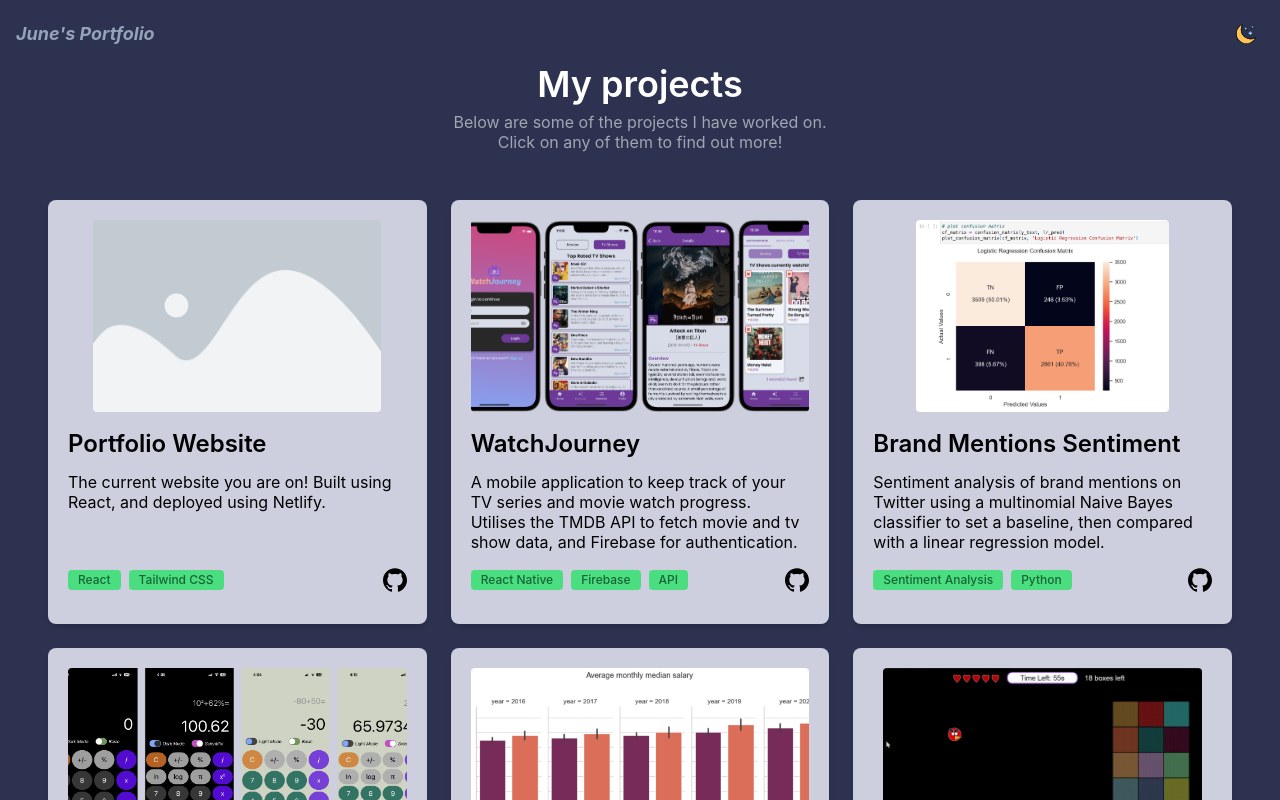
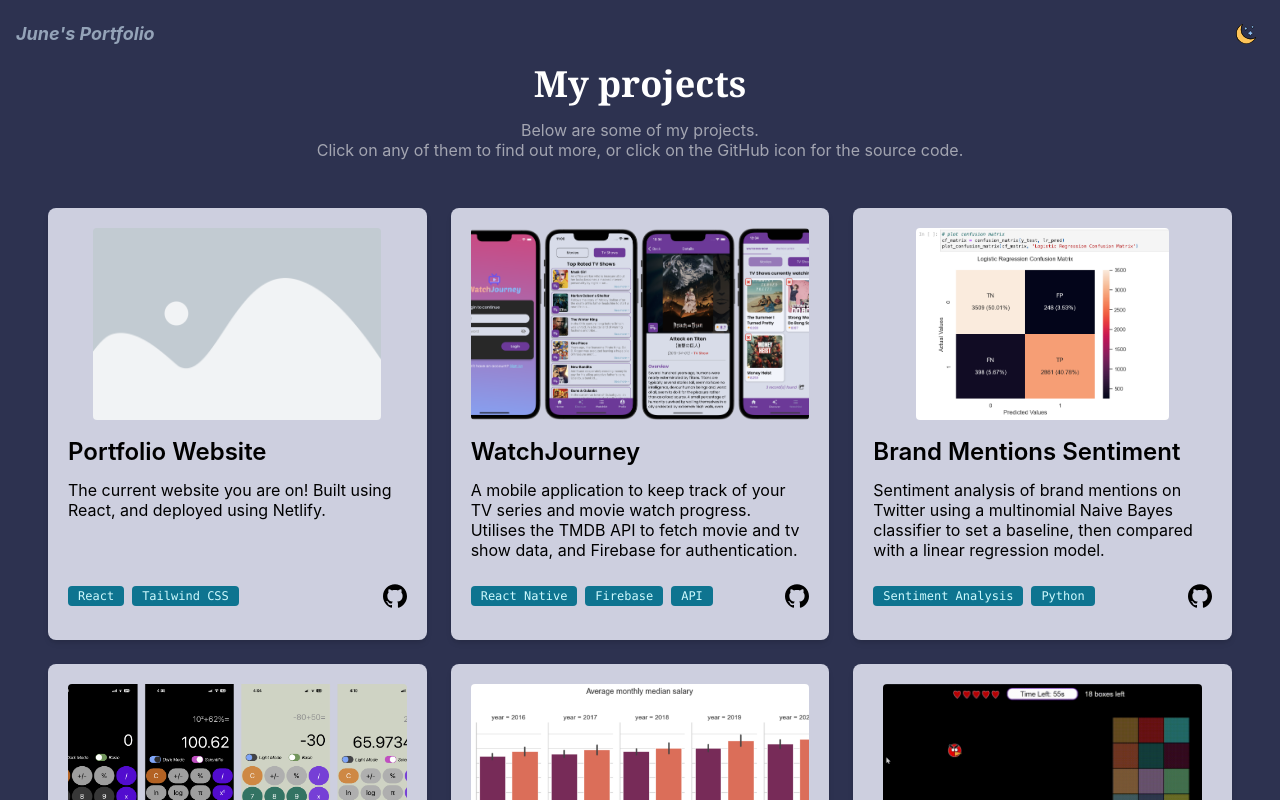
Before and after one commit to jxne00/my-portfolio, a React (Create React App) app: page / in a window 1280 px wide. Shown: the top 800 px of the page. Built offline with nearby package versions, Linux system fonts and the light colour scheme.

Commit message:
basic animation using framer motion

```diff
--- a/package.json
+++ b/package.json
@@ -6,8 +6,10 @@
     "@testing-library/jest-dom": "^5.17.0",
     "@testing-library/react": "^13.4.0",
     "@testing-library/user-event": "^13.5.0",
+    "framer-motion": "^10.16.4",
     "react": "^18.2.0",
     "react-dom": "^18.2.0",
+    "react-intersection-observer": "^9.5.2",
     "react-router-dom": "^6.16.0",
     "react-scripts": "5.0.1",
     "web-vitals": "^2.1.4"
--- a/src/App.css
+++ b/src/App.css
@@ -4,12 +4,12 @@
 }
 
 .light {
-  background-color: #dddfe1;
+  background-color: #c8ccce;
   color: black;
 }
 
 .grid-light {
-  background-color: #E7E9EE;
+  background-color: #ECF0F1;
   color: black;
 }
 
--- a/src/components/Header.js
+++ b/src/components/Header.js
@@ -23,7 +23,7 @@
 
       {/* change the theme */}
       <button
-        className='flex items-center p-2 focus:outline-none focus:ring'
+        className='flex items-center p-2 focus:outline-none'
         onClick={toggleTheme}
         aria-label='Theme toggle button'>
         <img
--- a/src/components/ProjectGrid.js
+++ b/src/components/ProjectGrid.js
@@ -1,5 +1,8 @@
 import React, { useContext } from 'react';
 import { Link } from 'react-router-dom';
+import { motion } from 'framer-motion';
+import { useInView } from 'react-intersection-observer';
+
 import { ThemeContext } from '../theme/ThemeContext';
 
 function ProjectGrid({ project, index }) {
@@ -23,23 +26,49 @@
   // add hover effect only if project has detail page
   if (hasDetailPage) containerClasses.push('hover:scale-105');
 
+  // ref to check if grid is in view
+  const [ref, inView] = useInView({
+    threshold: 0.5,
+  });
+
+  // animation variants
+
+  const variants = {
+    hiddenTop: {
+      opacity: 0,
+      y: window.innerWidth <= 768 ? '-50px' : '-100px',
+    },
+    hiddenBtm: { opacity: 0, y: window.innerWidth <= 768 ? '50px' : '100px' },
+    visible: { opacity: 1, y: 0 },
+  };
+
   return (
     <div className={containerClasses.join(' ')}>
       {/* direct to project details page on click */}
       <Link
         key={index}
         to={hasDetailPage ? `/${index}` : '#'}
-        className='flex-grow'
+        className='flex-grow mb-2'
         style={{
           cursor: hasDetailPage ? 'pointer' : 'default',
         }}>
-        <img
-          src={imgpath}
-          alt={`${title} preview`}
-          className='mb-4 rounded h-48 object-cover mx-auto'
-        />
+        <motion.div
+          ref={ref}
+          initial={index % 2 !== 0 ? 'hiddenTop' : 'hiddenBtm'}
+          animate={
+            inView ? 'visible' : index % 2 !== 0 ? 'hiddenTop' : 'hiddenBtn'
+          }
+          variants={variants}
+          transition={{ duration: 0.5 }}>
+          <img
+            src={imgpath}
+            alt={`${title} preview`}
+            className='mb-4 rounded h-48 object-cover mx-auto'
+          />
+        </motion.div>
 
         <h2 className='text-2xl font-semibold mb-3'>{title}</h2>
+
         <p className='mb-4 leading-tight'>{overview}</p>
       </Link>
 
@@ -49,7 +78,7 @@
           {tags.map((tag) => (
             <span
               key={tag}
-              className='inline-block bg-green-400 text-green-800 text-xs font-medium mr-2 px-2.5 py-0.5 rounded dark:bg-green-800 dark:text-green-200'>
+              className='inline-block bg-cyan-700 text-cyan-100 font-mono text-xs font-medium mr-2 px-2.5 py-0.5 rounded '>
               {tag}
             </span>
           ))}
--- a/src/pages/Home.js
+++ b/src/pages/Home.js
@@ -15,12 +15,15 @@
       <Header />
 
       <section id='portfolio' className={`pt-16 pb-32 ${theme}`}>
-        <h1 className='text-4xl font-semibold mb-2 text-center'>My projects</h1>
+        <h1 className='text-4xl font-serif font-semibold mb-4 text-center'>
+          My projects
+        </h1>
 
         <p className={`text-center leading-tight ${theme}-text-secondary`}>
-          Below are some of the projects I have worked on.
+          Below are some of my projects.
           <br />
-          Click on any of them to find out more!
+          Click on any of them to find out more, or click on the GitHub icon for
+          the source code.
         </p>
 
         <div className='grid grid-cols-1 sm:grid-cols-2 lg:grid-cols-3 gap-6 p-12'>
--- a/src/pages/ProjectDetails.js
+++ b/src/pages/ProjectDetails.js
@@ -32,42 +32,44 @@
       </div>
 
       {/* Title */}
-      <h1 className='text-4xl font-bold text-center mt-5'>{project.title}</h1>
+      <h1 className='text-xl sm:text-2xl md:text-3xl font-serif font-bold text-center mt-5 mb-5'>
+        {project.title}
+      </h1>
 
       {/* Description */}
-      <p className='text-lg text-center mt-3 mb-5 max-w-xl'>
+      <p className='text-xs sm:text-sm md:text-lg text-center mb-5 w-5/6'>
         {project.description}
       </p>
-
-      {/* YouTube Embed */}
-      {project.yt_embed && (
-        <iframe
-          title={`${project.title} demo`}
-          width='90%'
-          height='500'
-          src={project.yt_embed}
-          frameborder='0'
-          allow='accelerometer; autoplay; clipboard-write; encrypted-media; gyroscope; picture-in-picture'
-          allowfullscreen
-          className='my-5'
-        />
-      )}
 
       {/* GitHub Repo Button */}
       <a
         href={project.repoURL}
         target='_blank'
         rel='noopener noreferrer'
-        className='text-white bg-blue-500 px-4 py-2 rounded mb-3 hover:bg-blue-600 transition'>
-        View on GitHub
+        className='text-white bg-black px-4 py-2 rounded mb-3 hover:bg-zinc-800 transition'>
+        Source Code
       </a>
 
+      {/* YouTube Embed */}
+      {project.yt_embed && (
+        <iframe
+          title={`${project.title} demo`}
+          width='80%'
+          height='500'
+          src={project.yt_embed}
+          allow='accelerometer; autoplay; clipboard-write; encrypted-media; gyroscope; picture-in-picture'
+          allowFullScreen
+          className='my-5'
+        />
+      )}
+
       {/* Tags */}
-      <div className='flex flex-wrap gap-2'>
+      <div className='flex flex-wrap gap-2 mt-3 self-end w-1/4'>
+        <span>Tags:</span>
         {project.tags.map((tag) => (
           <span
             key={tag}
-            className='text-xs bg-green-600 text-white px-2 py-1 rounded'>
+            className='text-xs bg-zinc-500 text-white px-2 py-1 rounded font-mono'>
             {tag}
           </span>
         ))}
```
Also changed, not shown: 1 other file (tests, documents, lock files or other folders).
